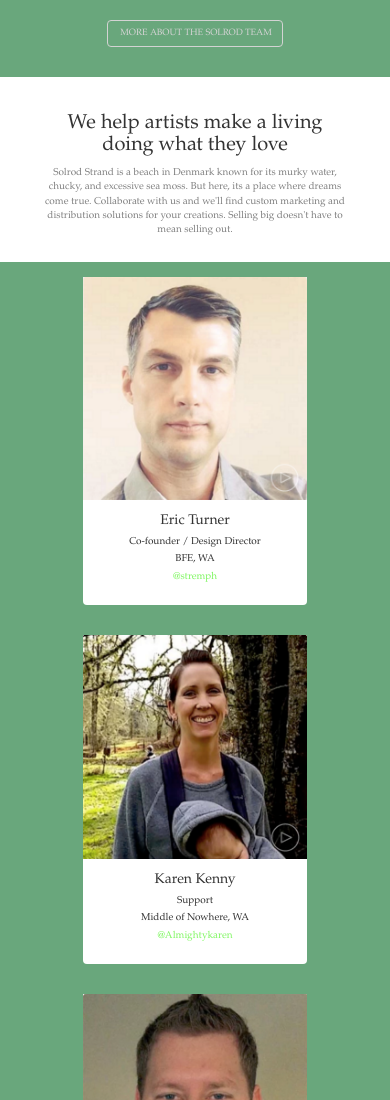
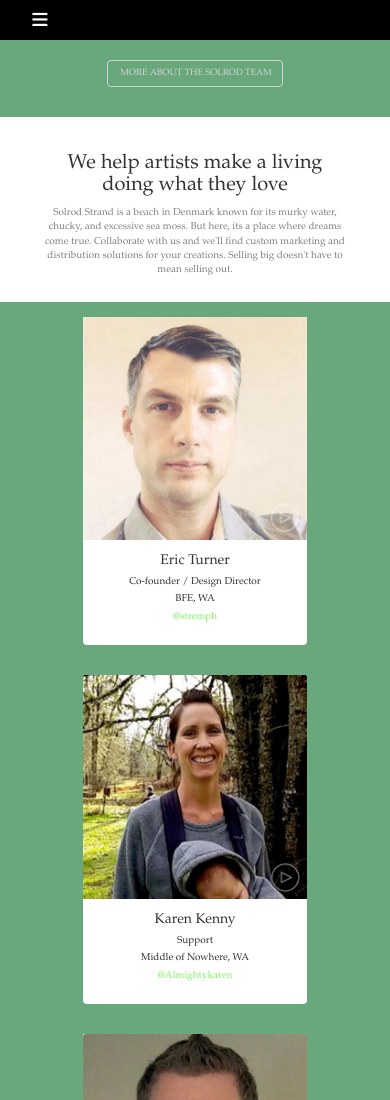
Before and after one commit to Vicula/assignment-07, a plain HTML site: page index.html in a window 390 px wide. Shown: the top 1100 px of the page. Drawn offline with nearby package versions, Linux system fonts and the light colour scheme; files whose address does not match are found by name.

Commit message:
nav bar almost finished

```diff
--- a/index.html
+++ b/index.html
@@ -11,10 +11,12 @@
       <div id="app-container">
          <div class="container-fluid bodybox">
             <nav>
-               <div>
+               <div class="hamburger-icon">
+                  <i class="fa fa-bars fa-lg"></i>
+               </div>
+               <div class="topbar">
 
                </div>
-               <div></div>
             </nav>
             <header>
                <button class="btn btn-default btn-block topbut">MORE ABOUT THE SOLROD TEAM</button>
--- a/scss/main.scss
+++ b/scss/main.scss
@@ -14,6 +14,7 @@ body {
    margin:auto;
 
 }
+$nav-icon-width: 40px;
 
 @mixin media-query($device-width){
    @media screen and (min-width: $device-width){
@@ -28,6 +29,7 @@ $desktop-screen: 1024px;
 .bodybox {
    background: #69A77C;
    padding: 0;
+   padding-top: $nav-icon-width;
 
 
 }
@@ -71,9 +73,12 @@ $desktop-screen: 1024px;
 
    @media screen and (min-width: $tablet-screen) {
       color: white;
-      margin: 0 70px;
+      margin: 0 90px;
+      margin-bottom: 30px;
       p{
          color: white;
+         margin: 0 60px;
+         font-size: 12px;
       }
    }
 
@@ -131,6 +136,13 @@ $desktop-screen: 1024px;
    margin-top: 20px;
    margin-bottom: 30px;
 
+   @media screen and (min-width: $tablet-screen) {
+      width: 25%;
+      font-size: 12px;
+      height: $nav-icon-width;
+
+   }
+
 
 }
 
@@ -146,6 +158,10 @@ $desktop-screen: 1024px;
       background: rgb(106, 129, 158);
       border: none;
       border-radius: 5px;
+
+      @media screen and (min-width: $tablet-screen) {
+         width: 40%;
+      }
 
 
    }
@@ -225,3 +241,38 @@ $desktop-screen: 1024px;
 
 
 }
+
+nav {
+   position: fixed;
+   top: 0; left: 0;
+   width: 100%;
+   height: $nav-icon-width;
+   max-width: 960px;
+   background: #000;
+   z-index: 300;
+
+   @media screen and (min-width: $tablet-screen) {
+      left: initial;
+   }
+
+
+
+   .hamburger-icon {
+      color: white;
+      width: $nav-icon-width;
+      height: $nav-icon-width;
+      background: #000;
+      text-align: center;
+      position: fixed;
+      left: 20px;
+      z-index: 300000;
+
+      @media screen and (min-width: $tablet-screen) {
+         display: none;
+      }
+
+      i {
+         line-height: $nav-icon-width;
+      }
+   }
+}
```
Also changed, not shown: css/styles.css, 1 other file.
